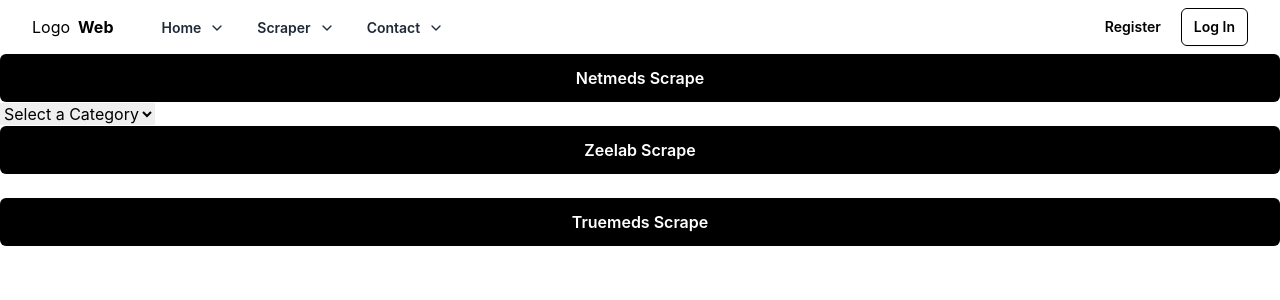
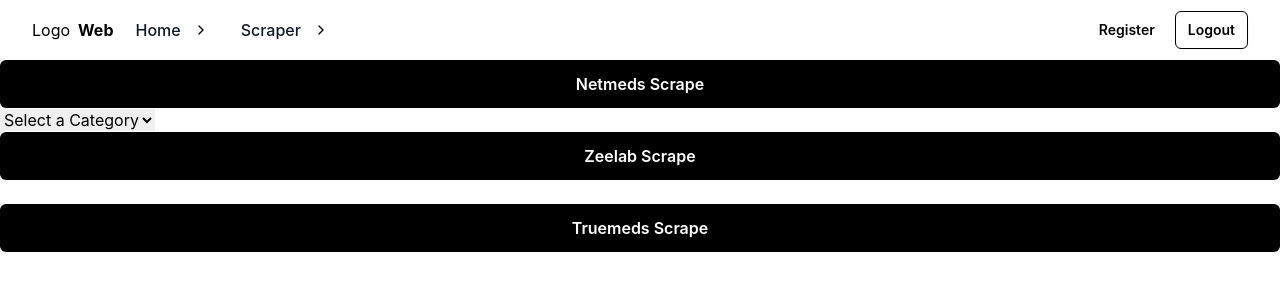
Before and after one commit to DigitalGit2003/WebScraping_Frontend, a React (Create React App) app: page /scraper in a window 1280 px wide. Shown: the top 300 px of the page. Built offline with nearby package versions, Linux system fonts and the light colour scheme; sample sign-in values are in the browser's storage.

Commit message:
added: jwt access and refresh token  integrated with frontend

```diff
--- a/src/App.js
+++ b/src/App.js
@@ -5,6 +5,7 @@
   BrowserRouter,
 } from "react-router-dom";
 
+import { createContext, useContext, useState, useEffect} from "react";
 import Nav from "./components/Nav";
 import Card from "./components/product/Card";
 import Home from "./components/Home";
@@ -12,9 +13,52 @@
 import Login from "./components/user/Login";
 import Scraper from "./components/user/Scraper";
 
+export const LoginContext = createContext();
 
 function App() {
+  const BASE_URI = "http://127.0.0.1:5050";
+
+  useEffect(() => {
+    function refreshTokens() {
+      if (localStorage.refresh) {
+        const url = `${BASE_URI}/auth/refresh`;
+        fetch(url, {
+          method: "POST",
+          headers: {
+            "Content-Type": "application/json",
+          },
+          body: JSON.stringify({
+            refresh: localStorage.refresh_token,
+          }),
+        })
+          .then((response) => {
+            return response.json();
+          })
+          .then((data) => {
+            localStorage.access_token = data.access_token;
+            setLoggedIn(true);
+          });
+      }
+    }
+
+    const minute = 1000 * 60;
+    refreshTokens();
+    setInterval(refreshTokens, minute * 3);
+  }, []);
+
+  const [loggedIn, setLoggedIn] = useState(
+    localStorage.getItem("access_token") ? true : false
+  );
+
+  function changedLoggedIn(value) {
+    setLoggedIn(value);
+    if (value === false) {
+      localStorage.clear();
+    }
+  }
+
   return (
+    <LoginContext.Provider value={[loggedIn, changedLoggedIn]}>
       <BrowserRouter>
         <Nav />
         <Routes>
@@ -25,6 +69,7 @@
           <Route path="/scraper" element={<Scraper />} />
         </Routes>
       </BrowserRouter>
+    </LoginContext.Provider>
   );
 }
 
--- a/src/components/Nav.js
+++ b/src/components/Nav.js
@@ -1,24 +1,14 @@
 "use client";
 
-import React from "react";
+import React, { useEffect } from "react";
+import { useContext } from "react";
 import { Menu, X, ChevronDown, ChevronRight } from "lucide-react";
-
-const menuItems = [
-  {
-    name: "Home",
-    href: "/home",
-  },
-  {
-    name: "Scraper",
-    href: "/scraper",
-  },
-  {
-    name: "Contact",
-    href: "#",
-  },
-];
+import { LoginContext } from "../App";
+import { NavLink } from "react-router-dom";
 
 export default function Nav() {
+  const [loggedIn, setLoggedIn] = useContext(LoginContext);
+
   const [isMenuOpen, setIsMenuOpen] = React.useState(false);
 
   const toggleMenu = () => {
@@ -35,21 +25,33 @@
           <span className="font-bold">Web</span>
         </div>
         <div className="hidden grow items-start lg:flex">
-          <ul className="ml-12 inline-flex space-x-8">
-            {menuItems.map((item) => (
-              <li key={item.name}>
-                <a
-                  href={item.href}
-                  className="inline-flex items-center text-sm font-semibold text-gray-800 hover:text-gray-900"
+          <NavLink
+            to={"/home"}
+            activeClassName="text-gray-900"
+            className="-m-0.5 flex items-center rounded-md p-3 text-sm font-semibold hover:bg-gray-100"
           >
-                  {item.name}
+            <span className="ml-3 text-base font-medium text-gray-900">
+              Home
+            </span>
             <span>
-                    <ChevronDown className="ml-2 h-4 w-4" />
+              <ChevronRight className="ml-3 h-4 w-4" />
             </span>
-                </a>
-              </li>
-            ))}
-          </ul>
+          </NavLink>
+
+          {loggedIn && (
+            <NavLink
+              to={"/scraper"}
+              activeClassName="text-gray-900"
+              className="-m-0.5 flex items-center rounded-md p-3 text-sm font-semibold hover:bg-gray-100"
+            >
+              <span className="ml-3 text-base font-medium text-gray-900">
+                Scraper
+              </span>
+              <span>
+                <ChevronRight className="ml-3 h-4 w-4" />
+              </span>
+            </NavLink>
+          )}
         </div>
         <div className="hidden space-x-2 lg:block">
           <button
@@ -59,6 +61,19 @@
           >
             Register
           </button>
+
+          {loggedIn ? (
+            <button
+              type="button"
+              className="rounded-md border border-black px-3 py-2 text-sm font-semibold text-black shadow-sm focus-visible:outline focus-visible:outline-2 focus-visible:outline-offset-2 focus-visible:outline-black"
+              onClick={() => {
+                setLoggedIn(false);
+                window.location.href = "/login";
+              }}
+            >
+              Logout
+            </button>
+          ) : (
             <button
               type="button"
               className="rounded-md border border-black px-3 py-2 text-sm font-semibold text-black shadow-sm focus-visible:outline focus-visible:outline-2 focus-visible:outline-offset-2 focus-visible:outline-black"
@@ -66,6 +81,7 @@
             >
               Log In
             </button>
+          )}
         </div>
         <div className="lg:hidden">
           <Menu onClick={toggleMenu} className="h-6 w-6 cursor-pointer" />
@@ -94,20 +110,33 @@
                 </div>
                 <div className="mt-6">
                   <nav className="grid gap-y-4">
-                    {menuItems.map((item) => (
-                      <a
-                        key={item.name}
-                        href={item.href}
+                    <NavLink
+                      to={"/home"}
+                      activeClassName="text-gray-900"
                       className="-m-3 flex items-center rounded-md p-3 text-sm font-semibold hover:bg-gray-50"
                     >
                       <span className="ml-3 text-base font-medium text-gray-900">
-                          {item.name}
+                        Home
                       </span>
                       <span>
                         <ChevronRight className="ml-3 h-4 w-4" />
                       </span>
-                      </a>
-                    ))}
+                    </NavLink>
+
+                    {loggedIn && (
+                      <NavLink
+                        to={"/scraper"}
+                        activeClassName="text-gray-900"
+                        className="-m-3 flex items-center rounded-md p-3 text-sm font-semibold hover:bg-gray-50"
+                      >
+                        <span className="ml-3 text-base font-medium text-gray-900">
+                          Scraper
+                        </span>
+                        <span>
+                          <ChevronRight className="ml-3 h-4 w-4" />
+                        </span>
+                      </NavLink>
+                    )}
                   </nav>
                 </div>
                 <div className="mt-2 space-y-2">
@@ -118,6 +147,19 @@
                   >
                     Register
                   </button>
+
+                  {loggedIn ? (
+                    <button
+                      type="button"
+                      className="w-full rounded-md bg-black px-3 py-2 text-sm font-semibold text-white shadow-sm hover:bg-black/10 focus-visible:outline focus-visible:outline-2 focus-visible:outline-offset-2 focus-visible:outline-black"
+                      onClick={() => {
+                        setLoggedIn(false);
+                        window.location.href = "/login";
+                      }}
+                    >
+                      Logout
+                    </button>
+                  ) : (
                     <button
                       type="button"
                       className="w-full rounded-md bg-black px-3 py-2 text-sm font-semibold text-white shadow-sm hover:bg-black/10 focus-visible:outline focus-visible:outline-2 focus-visible:outline-offset-2 focus-visible:outline-black"
@@ -125,6 +167,7 @@
                     >
                       Log In
                     </button>
+                  )}
                 </div>
               </div>
             </div>
--- a/src/components/user/Login.js
+++ b/src/components/user/Login.js
@@ -1,11 +1,14 @@
 import React from "react";
-import { useState } from "react";
+import { useContext, useState } from "react";
 import { ArrowRight } from "lucide-react";
 import { useNavigate } from "react-router-dom";
+import { LoginContext } from "../../App";
 
 export default function Login() {
   // All in One
   const BASE_URI = "http://127.0.0.1:5050";
+
+  const [loggedIn, setLoggedIn] = useContext(LoginContext);
 
   const [formData, setFormData] = useState({});
   const handleChange = (e) => {
@@ -43,6 +46,8 @@
 
         localStorage.setItem("access_token", result.access_token);
         localStorage.setItem("refresh_token", result.refresh_token);
+
+        setLoggedIn(true);
 
         navigate("/scraper");
       } else {
--- a/src/components/user/Scraper.js
+++ b/src/components/user/Scraper.js
@@ -1,11 +1,18 @@
-import React from "react";
+import { React, useContext, useEffect, useState } from "react";
 import { useNavigate } from "react-router-dom";
+import { LoginContext } from "../../App";
 
 export default function Scraper() {
+  useEffect(() => {
+    if (loggedIn === false) {
+      navigate("/login");
+    }
+  }, []);
+
   // All in One
   const BASE_URI = "http://127.0.0.1:5050";
-
   const navigate = useNavigate();
+  const [loggedIn, setLoggedIn] = useContext(LoginContext);
 
   const netmedsScrape = async () => {
     let result = await fetch(`${BASE_URI}/product/netmeds`, {
@@ -16,7 +23,8 @@
       },
     });
 
-    if (result.status === 401) {
+    if (result.status === 401 || result.status === 422) {
+      setLoggedIn(false);
       navigate("/login");
     } else if (!result.ok) {
       console.log("Error in fetching data");
@@ -41,7 +49,8 @@
       }
     );
 
-    if (result.status === 401) {
+    if (result.status === 401 || result.status === 422) {
+      setLoggedIn(false);
       navigate("/login");
     } else if (!result.ok) {
       console.log("Error in fetching data");
@@ -60,7 +69,8 @@
       },
     });
 
-    if (result.status === 401) {
+    if (result.status === 401 || result.status === 422) {
+      setLoggedIn(false); // Unauthorized user
       navigate("/login");
     } else if (!result.ok) {
       console.log("Error in fetching data");
```
Lines whose indentation alone changed are shown as unchanged.
